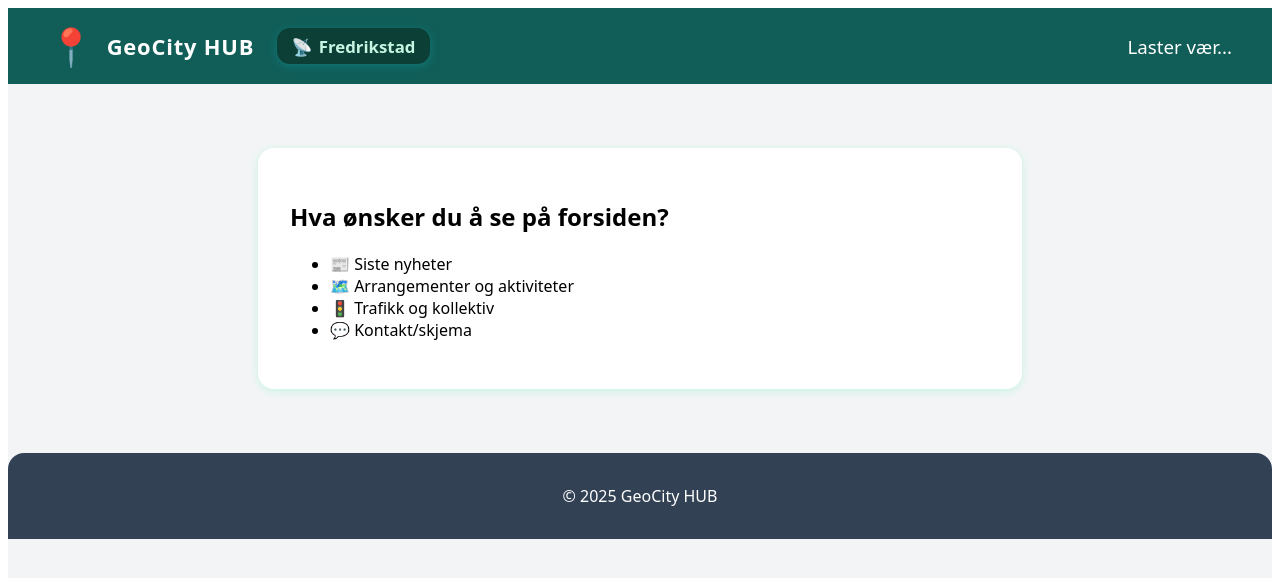
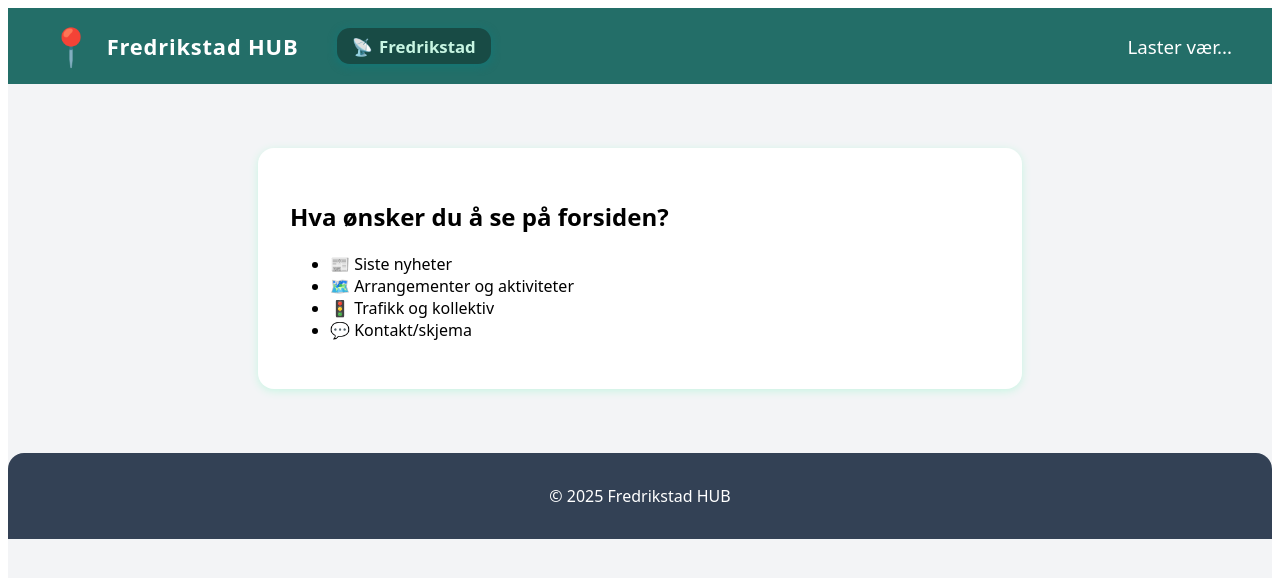
Before and after one commit to Veneficos/fredrikstad-hub, a Next.js app: page / in a window 1280 px wide. Shown: the top 578 px of the page. Built offline with nearby package versions, Linux system fonts and the light colour scheme; no server answers.

Commit message:
Update index.js

```diff
--- a/pages/index.js
+++ b/pages/index.js
@@ -25,19 +25,16 @@ const weatherTypes = {
 };
 
 function getCityName(lat, lon) {
-  // OpenStreetMap/Nominatim reverse-geocoding
   return fetch(`https://nominatim.openstreetmap.org/reverse?format=jsonv2&lat=${lat}&lon=${lon}`)
     .then(res => res.json())
-    .then(data => {
-      return (
+    .then(data =>
       data.address?.city ||
       data.address?.town ||
       data.address?.village ||
       data.address?.municipality ||
       data.address?.county ||
       "Ukjent sted"
-      );
-    })
+    )
     .catch(() => "Ukjent sted");
 }
 
@@ -56,7 +53,7 @@ export default function Home() {
           setLocation({ lat, lon });
           getCityName(lat, lon).then(name => setCity(name));
         },
-        () => {}, // Bruker avslår GPS, gjør ingenting (beholder default Fredrikstad)
+        () => {}, // Avslår GPS – behold default
         { timeout: 7000 }
       );
     }
@@ -84,7 +81,7 @@ export default function Home() {
         .header-bar {
           width: 100%;
           min-height: 76px;
-          background: #115e59;
+          background: #236e68;
           color: white;
           display: flex;
           align-items: center;
@@ -107,16 +104,18 @@ export default function Home() {
           font-size: 1.37rem;
           letter-spacing: 0.8px;
           color: white;
+          font-family: inherit;
         }
         .gps-box {
           display: flex;
           align-items: center;
           gap: 0.4rem;
-          background: #0c4037;
+          background: #184b45;
           border-radius: 0.8rem;
           padding: 0.38rem 0.93rem;
           font-size: 1.05rem;
           box-shadow: 0 2px 8px #177;
+          margin-left: 1rem;
         }
         .gps-box span {
           font-weight: 600;
@@ -173,15 +172,16 @@ export default function Home() {
           .gps-box {
             padding: 0.29rem 0.5rem;
             font-size: 0.93rem;
+            margin-left: 0;
           }
         }
       `}</style>
       {/* Header/banner */}
       <div className="header-bar">
-        {/* Logo */}
+        {/* Logo og [Sted] HUB */}
         <div className="header-logo">
-          <span className="logo-icon" title="GeoCity HUB">📍</span>
-          <span className="brand-name">GeoCity HUB</span>
+          <span className="logo-icon" title="Lokasjon">📍</span>
+          <span className="brand-name">{city} HUB</span>
         </div>
         {/* GPS/Byinfo */}
         <div className="gps-box">
@@ -237,7 +237,7 @@ export default function Home() {
         borderTopLeftRadius: '1rem',
         borderTopRightRadius: '1rem'
       }}>
-        <p>© 2025 GeoCity HUB</p>
+        <p>© 2025 {city} HUB</p>
       </footer>
     </div>
   );
```
Lines whose indentation alone changed are shown as unchanged.
